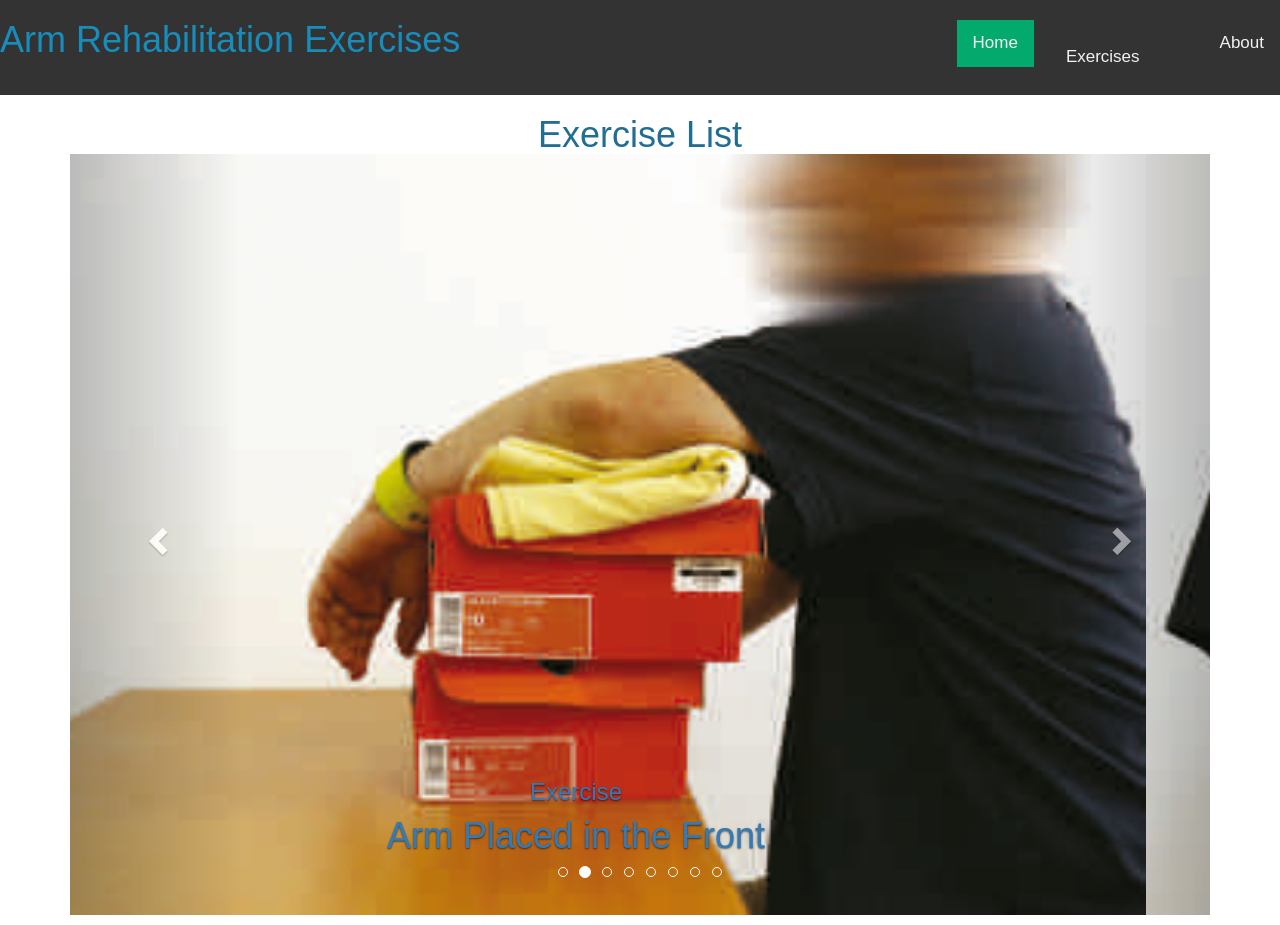
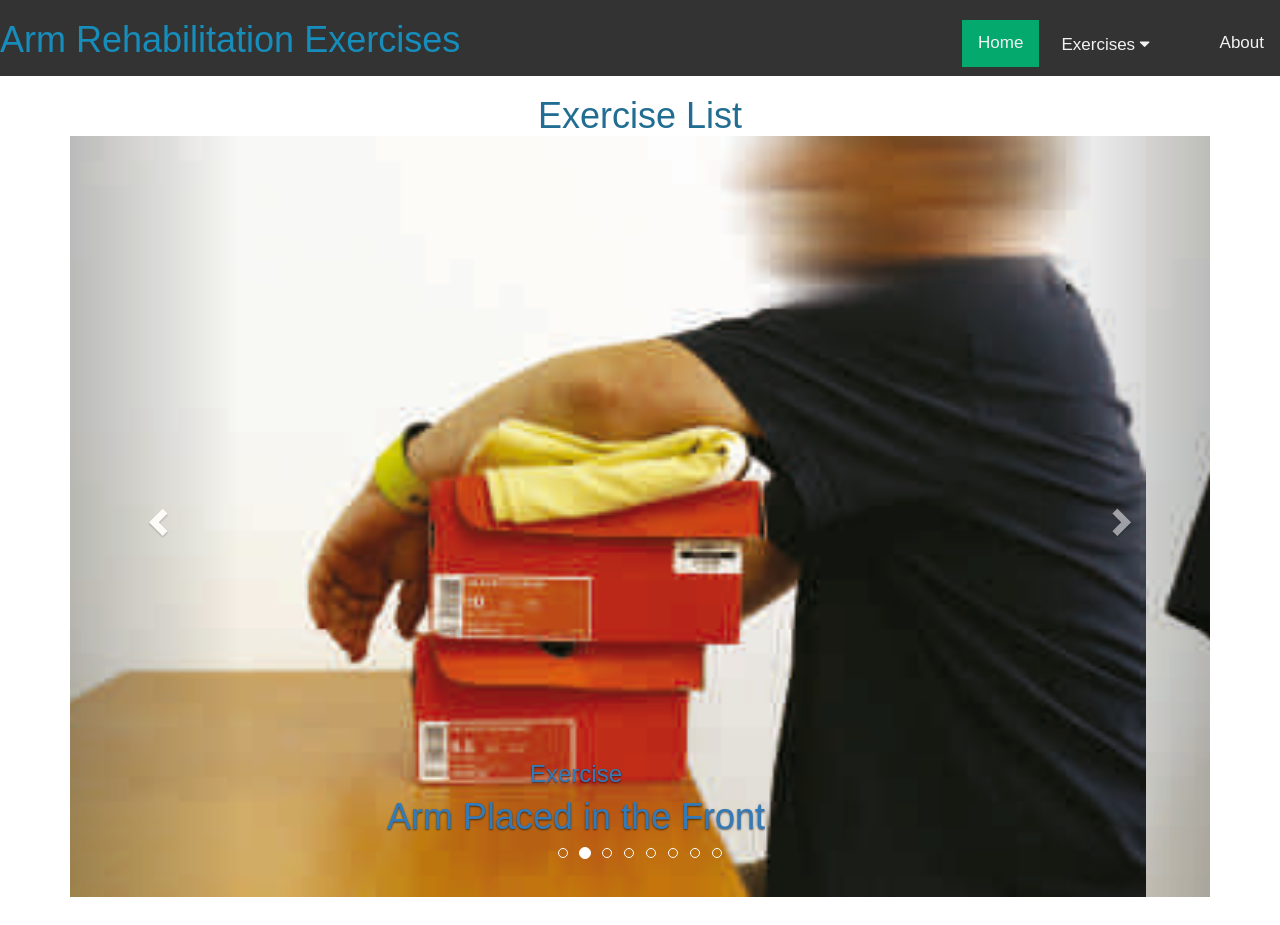
Before and after one commit to Shreya-Saravanan/Arm-Rehabilitation-Assessment, a plain HTML site: page web_pages/Exercises.html in a window 1280 px wide. Drawn offline with nearby package versions, Linux system fonts and the light colour scheme.

Commit message:
Dropdown btn Alignment Changes

```diff
--- a/web_pages/Exercises.html
+++ b/web_pages/Exercises.html
@@ -5,6 +5,7 @@
   <meta charset="utf-8">
   <meta name="viewport" content="width=device-width, initial-scale=1">
   <link rel="stylesheet" href="https://maxcdn.bootstrapcdn.com/bootstrap/3.4.1/css/bootstrap.min.css">
+  <link rel="stylesheet" href="https://cdnjs.cloudflare.com/ajax/libs/font-awesome/4.7.0/css/font-awesome.min.css">
   <script src="https://ajax.googleapis.com/ajax/libs/jquery/3.6.0/jquery.min.js"></script>
   <script src="https://maxcdn.bootstrapcdn.com/bootstrap/3.4.1/js/bootstrap.min.js"></script>
 </head>
@@ -192,7 +193,6 @@ body {margin:0;font-family:Arial}
   border: none;
   outline: none;
   color: white;
-  padding: 14px 16px;
   background-color: inherit;
   font-family: inherit;
   margin: 0;
```
Also changed, not shown: web_pages/About.html (+0 -1 lines), web_pages/Arm_Placed_in_the_Front.html (+0 -1 lines), web_pages/Arm_Placed_on_its_Side.html (+0 -1 lines), web_pages/Extending_the_Elbow_1.html (+0 -1 lines), web_pages/Extending_the_Elbow_2.html (+0 -1 lines), web_pages/Extending_the_Fingers.html (+0 -1 lines), web_pages/Extending_the_Thumb.html (+0 -1 lines), web_pages/Extending_the_Wrist.html (+0 -1 lines), web_pages/Home.html (+1 -2 lines), web_pages/Turning_the_Forearm.html (+0 -1 lines).
